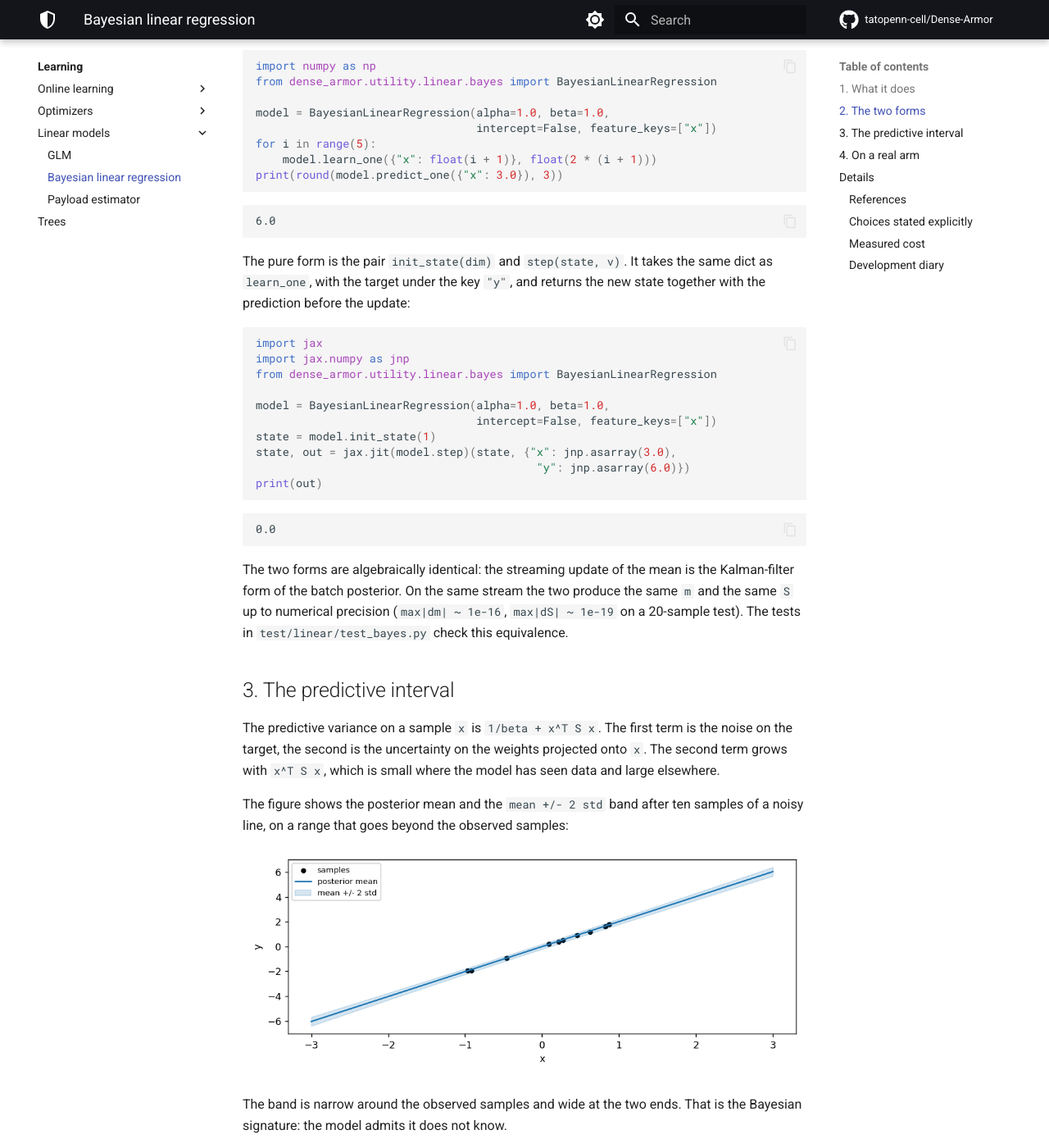
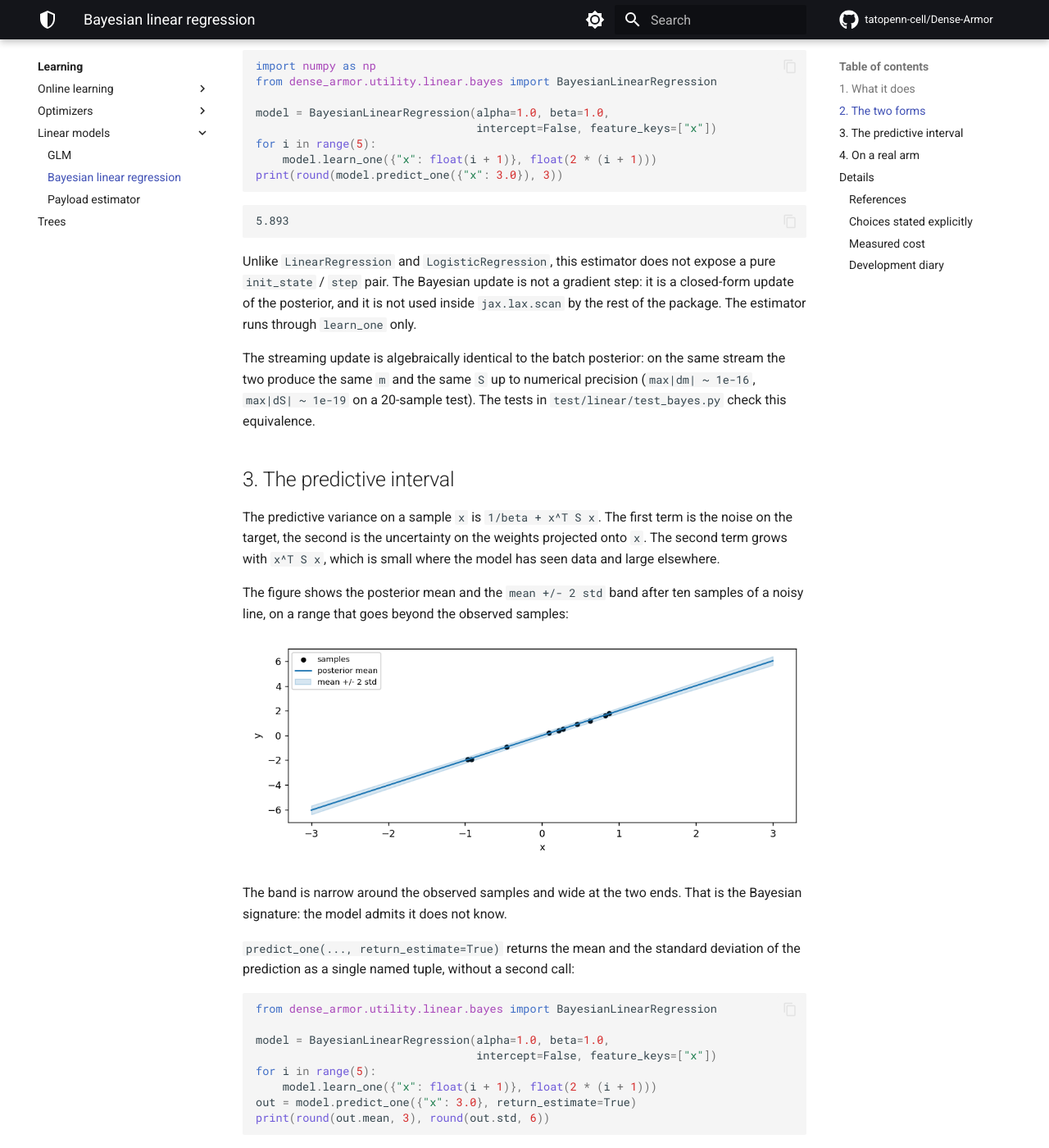
Before and after one commit to tatopenn-cell/Dense-Armor, an MkDocs documentation site: the page built from docs/linear/bayes.md, in a window 1280 px wide and 1400 px high, scrolled down 1038 px. Shown: the whole window at 82% size. Built offline with MkDocs 1.6.1 and Material for MkDocs 9.7.7, drawn with Linux system fonts in a browser that asks for light colours; comment, search, counter and statistics services are not loaded; some of the changed text lies outside the part shown.

Commit message:
docs(linear): align code-block outputs with fresh runs

````diff
--- a/docs/linear/bayes.md
+++ b/docs/linear/bayes.md
@@ -53,35 +53,19 @@ print(round(model.predict_one({"x": 3.0}), 3))
 ```
 
 ```
-6.0
+5.893
 ```
 
-The pure form is the pair `init_state(dim)` and `step(state, v)`. It
-takes the same dict as `learn_one`, with the target under the key `"y"`,
-and returns the new state together with the prediction before the update:
+Unlike `LinearRegression` and `LogisticRegression`, this estimator does
+not expose a pure `init_state` / `step` pair. The Bayesian update is not
+a gradient step: it is a closed-form update of the posterior, and it is
+not used inside `jax.lax.scan` by the rest of the package. The estimator
+runs through `learn_one` only.
 
-```python
-import jax
-import jax.numpy as jnp
-from dense_armor.utility.linear.bayes import BayesianLinearRegression
-
-model = BayesianLinearRegression(alpha=1.0, beta=1.0,
-                                 intercept=False, feature_keys=["x"])
-state = model.init_state(1)
-state, out = jax.jit(model.step)(state, {"x": jnp.asarray(3.0),
-                                          "y": jnp.asarray(6.0)})
-print(out)
-```
-
-```
-0.0
-```
-
-The two forms are algebraically identical: the streaming update of the
-mean is the Kalman-filter form of the batch posterior. On the same stream
-the two produce the same `m` and the same `S` up to numerical precision
-(`max|dm| ~ 1e-16`, `max|dS| ~ 1e-19` on a 20-sample test). The tests in
-`test/linear/test_bayes.py` check this equivalence.
+The streaming update is algebraically identical to the batch posterior:
+on the same stream the two produce the same `m` and the same `S` up to
+numerical precision (`max|dm| ~ 1e-16`, `max|dS| ~ 1e-19` on a 20-sample
+test). The tests in `test/linear/test_bayes.py` check this equivalence.
 
 ## 3. The predictive interval
 
@@ -114,12 +98,14 @@ print(round(out.mean, 3), round(out.std, 6))
 ```
 
 ```
-6.0 0.010003
+5.893 1.077365
 ```
 
-The standard deviation `0.010` is what the model believes about the
-prediction on `x = 3` after five samples. On a far away `x` the same
-number would be much larger. This is the object the caller can use to
+The standard deviation `1.077` is what the model believes about the
+prediction on `x = 3` after five samples with `alpha = beta = 1`. The
+value is large because the prior is loose and the noise is large. With
+more samples, or a larger `beta`, the interval shrinks. On a far away
+`x` the same number would be much larger. This is the object the caller can use to
 decide whether to trust the prediction, something LinearRegression cannot
 provide.
 
@@ -210,6 +196,9 @@ that statement.
   applications where the prediction alone is not enough.
 - **`return_std=True` returns the standard deviation alone.** For callers
   that only need the width of the interval, without the mean.
+- **No pure `init_state` / `step` form.** The estimator is used through
+  `learn_one` only. The Bayesian update is closed form and does not need
+  the `jax.lax.scan` machinery.
 
 ### Measured cost
 
````
Also changed, not shown: docs/linear/glm.md (+7 -7 lines), docs/linear/payload.md (+1 -1 lines).
